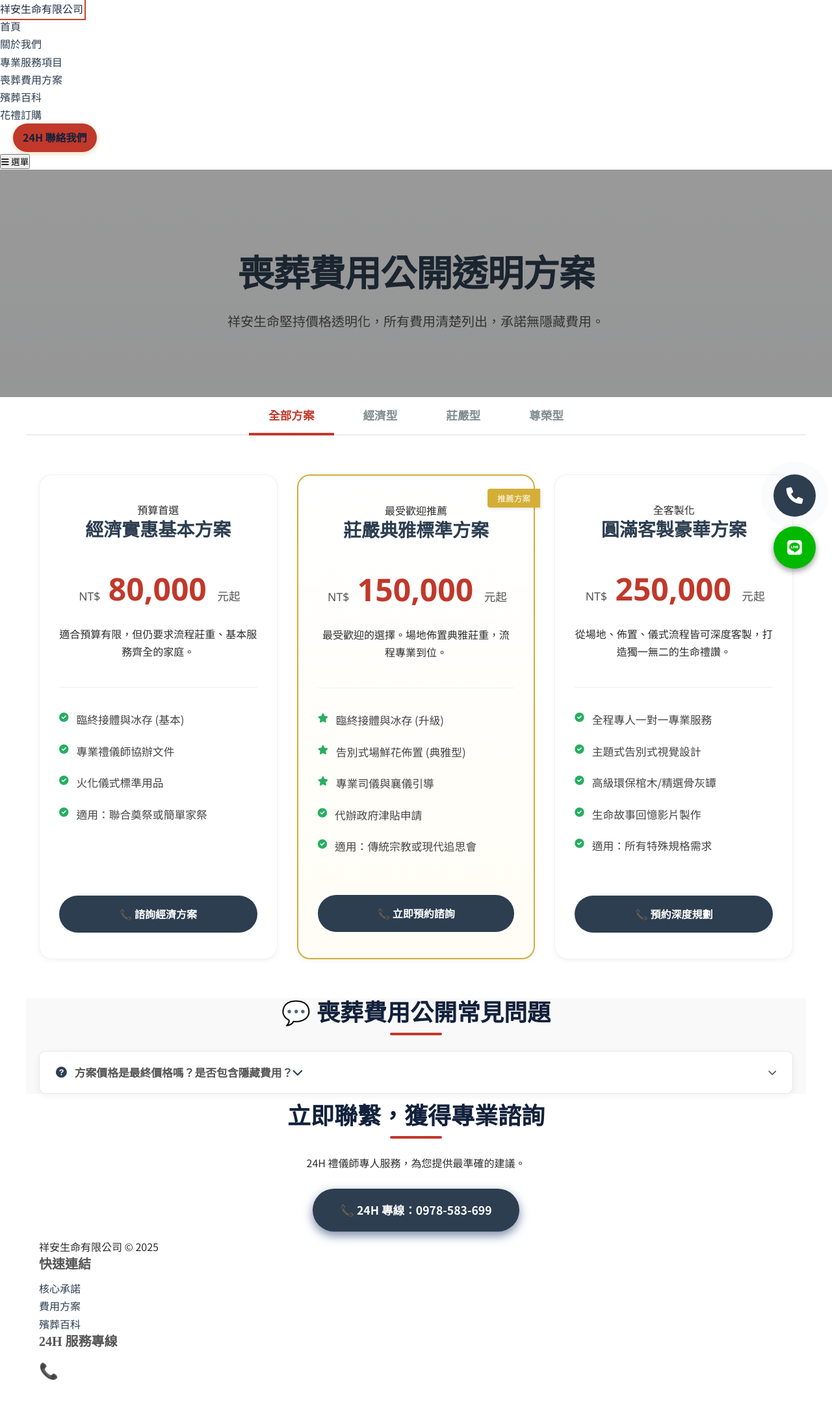
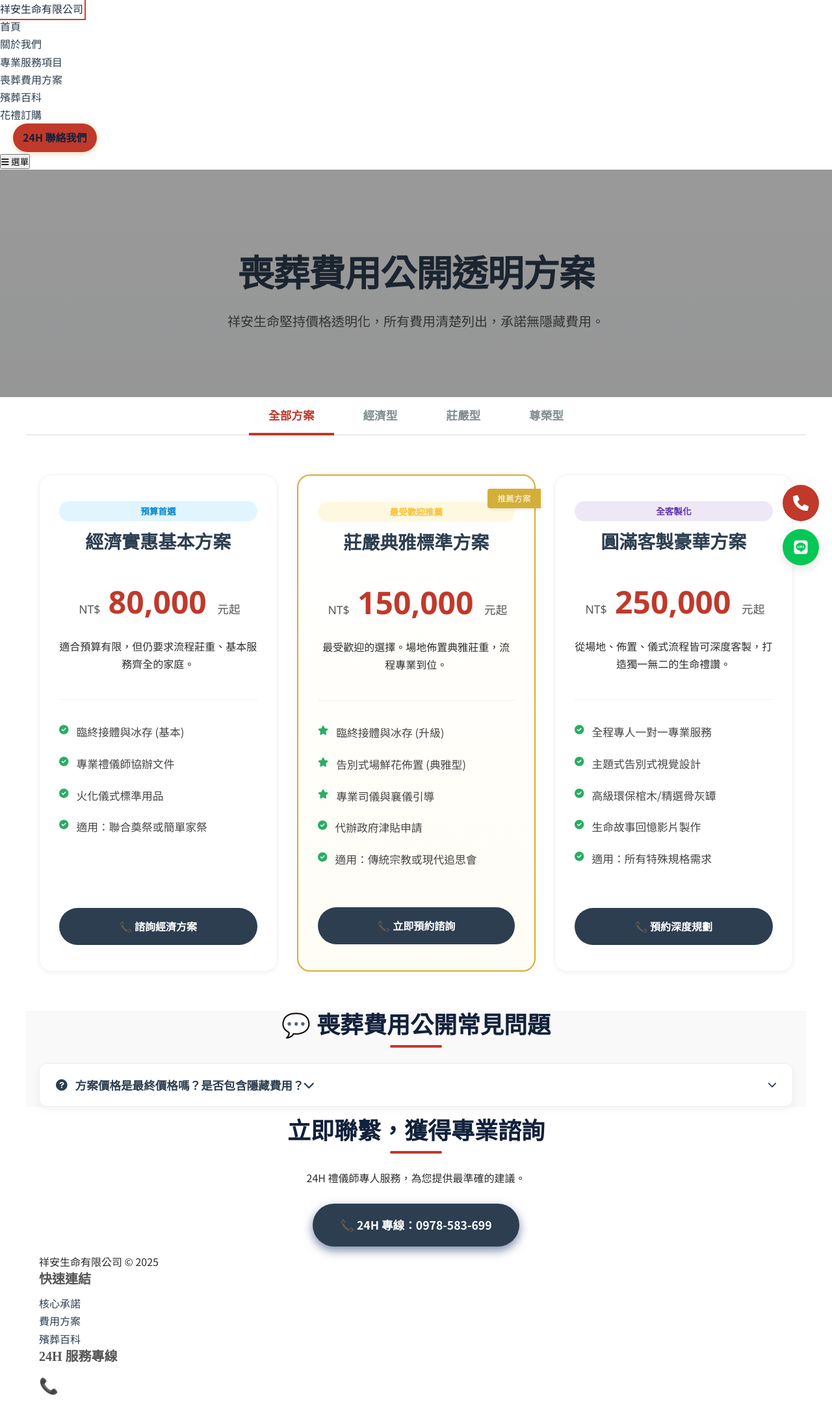
Before and after one commit to Shiangan/Shiangan, a Jekyll site: the page plans.html, which Jekyll copies as it is, in a window 1280 px wide. Shown: the whole page at 65% size. Built offline with Jekyll 4.4.1, drawn with Linux system fonts in a browser that asks for light colours; some web fonts are replaced; before the commit the page ends 2145 px from its top, so only the background shows below that.

Commit message:
Update plans.css

```diff
--- a/css/plans.css
+++ b/css/plans.css
@@ -344,3 +344,113 @@
         break-inside: avoid;
     }
 }
+
+/* ========================================= */
+/* 6. JS 交互專屬補強 (Interaction Enhancements) */
+/* ========================================= */
+
+/* 方案卡片過濾動畫 - 配合 JS 中的 scale(0.95) */
+.plan-card {
+    will-change: transform, opacity;
+    backface-visibility: hidden;
+}
+
+/* FAQ 手風琴樣式補強 */
+.accordion-item {
+    background: var(--white);
+    border-radius: 12px;
+    margin-bottom: 15px;
+    border: 1px solid #eee;
+    overflow: hidden;
+    transition: var(--transition);
+}
+
+.accordion-item.active {
+    border-color: var(--gold-color);
+    box-shadow: var(--shadow-md);
+}
+
+.accordion-header {
+    width: 100%;
+    padding: 20px 25px;
+    display: flex;
+    justify-content: space-between;
+    align-items: center;
+    background: none;
+    border: none;
+    cursor: pointer;
+    text-align: left;
+    font-size: 1.1rem;
+    font-weight: 600;
+    color: var(--primary-color);
+}
+
+.accordion-content {
+    max-height: 0;
+    overflow: hidden;
+    transition: max-height 0.4s cubic-bezier(0.4, 0, 0.2, 1);
+    background: #fafafa;
+}
+
+.accordion-content p {
+    padding: 0 25px 20px;
+    color: var(--secondary-color);
+    line-height: 1.8;
+}
+
+/* 旋轉箭頭圖示 */
+.accordion-icon {
+    transition: transform 0.4s ease;
+    color: var(--gold-color);
+}
+
+/* ========================================= */
+/* 7. 視覺引導與裝飾 */
+/* ========================================= */
+
+/* 方案標章 (Badge) */
+.badge {
+    display: inline-block;
+    padding: 4px 12px;
+    border-radius: 50px;
+    font-size: 0.85rem;
+    font-weight: 700;
+    margin-bottom: 15px;
+    background: var(--light-bg);
+    color: var(--primary-color);
+}
+
+.plan-card[data-category="economic"] .badge { background: #e1f5fe; color: #0288d1; }
+.plan-card[data-category="standard"] .badge { background: #fff8e1; color: #fbc02d; }
+.plan-card[data-category="premium"] .badge { background: #ede7f6; color: #5e35b1; }
+
+/* 行動端懸浮按鈕 (Floating CTA) */
+.floating-cta {
+    position: fixed;
+    right: 20px;
+    bottom: 30px;
+    display: flex;
+    flex-direction: column;
+    gap: 12px;
+    z-index: 99;
+}
+
+.floating-cta a {
+    width: 56px;
+    height: 56px;
+    border-radius: 50%;
+    display: flex;
+    justify-content: center;
+    align-items: center;
+    color: white;
+    font-size: 24px;
+    box-shadow: var(--shadow-md);
+    transition: var(--transition);
+}
+
+.floating-cta a[title*="電話"] { background-color: var(--accent-color); }
+.floating-cta a[title*="LINE"] { background-color: #06C755; }
+
+.floating-cta a:hover {
+    transform: scale(1.1) rotate(5deg);
+}
```
